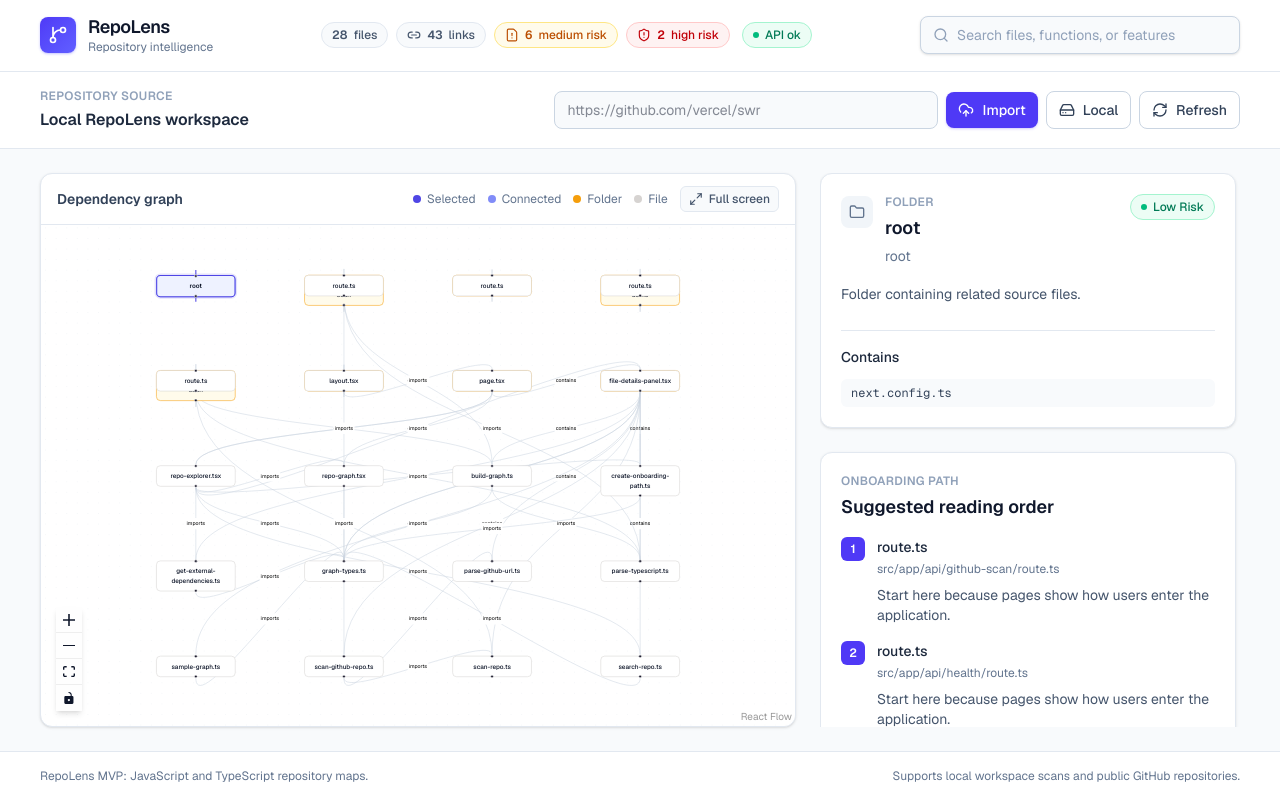
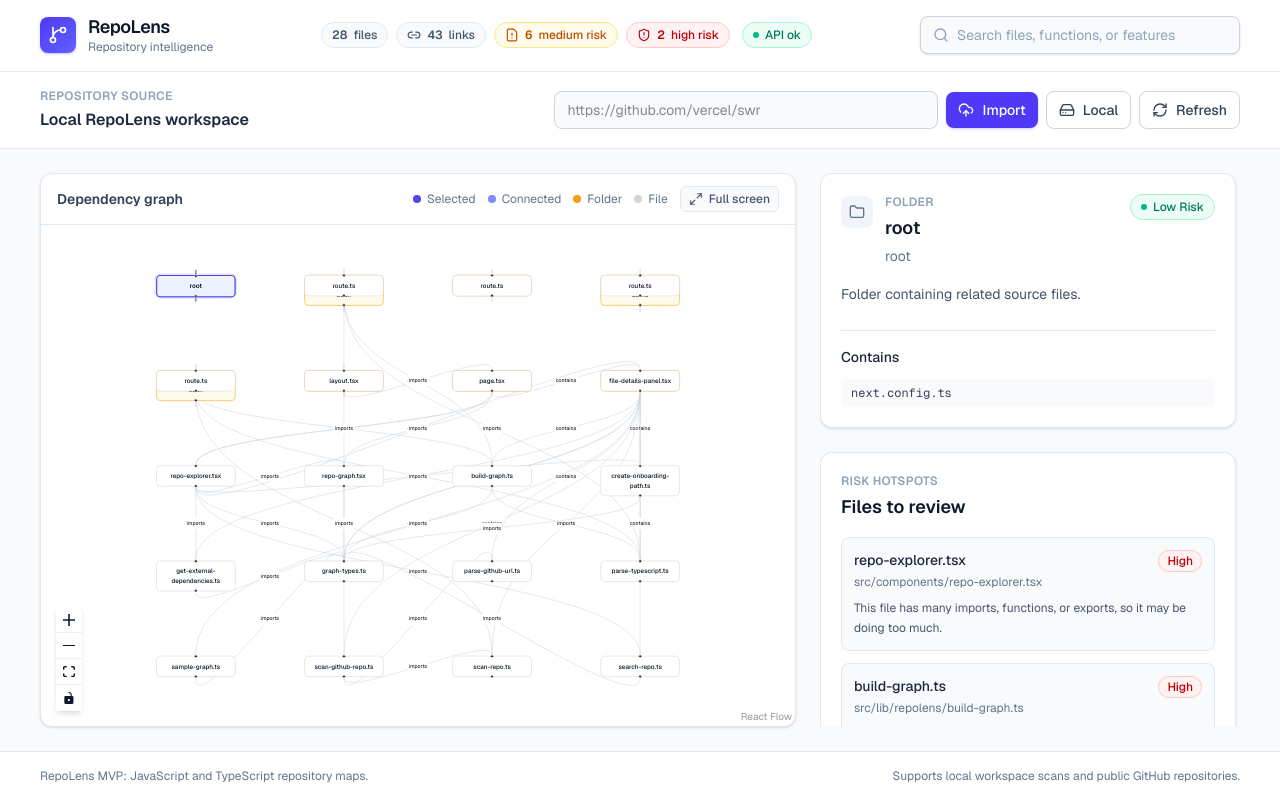
Before and after one commit to oshadhaw63/RepoLens, a Next.js app: page / in a window 1280 px wide. Built offline with nearby package versions, Linux system fonts and the light colour scheme.

Commit message:
feat: show repo risk hotspots

```diff
--- a/src/components/repo-explorer.tsx
+++ b/src/components/repo-explorer.tsx
@@ -226,6 +226,38 @@ export function RepoExplorer() {
   const searchResults = useMemo(() => {
     return searchRepo(graph.nodes, searchQuery);
   }, [graph.nodes, searchQuery]);
+
+  const riskHotspots = useMemo(() => {
+    const riskWeight = {
+      high: 3,
+      medium: 2,
+      low: 1,
+    } as const;
+
+    return graph.nodes
+      .filter((node) => {
+        return node.data.kind !== "folder" && node.data.risk.level !== "low";
+      })
+      .sort((first, second) => {
+        const firstComplexity =
+          first.data.imports.length +
+          first.data.exports.length +
+          first.data.functions.length +
+          first.data.classes.length;
+        const secondComplexity =
+          second.data.imports.length +
+          second.data.exports.length +
+          second.data.functions.length +
+          second.data.classes.length;
+
+        return (
+          riskWeight[second.data.risk.level] -
+            riskWeight[first.data.risk.level] ||
+          secondComplexity - firstComplexity
+        );
+      })
+      .slice(0, 5);
+  }, [graph.nodes]);
 
   return (
     <main className="flex min-h-screen flex-col bg-slate-50 text-slate-900 lg:h-screen lg:overflow-hidden">
@@ -487,6 +519,49 @@ export function RepoExplorer() {
             </Card>
           )}
 
+          <Card eyebrow="Risk hotspots" title="Files to review">
+            {riskHotspots.length > 0 ? (
+              <ul className="mt-4 space-y-3">
+                {riskHotspots.map((node) => (
+                  <li key={node.id}>
+                    <button
+                      type="button"
+                      className="w-full rounded-lg border border-slate-200 bg-slate-50 p-3 text-left transition hover:border-amber-300 hover:bg-amber-50/70"
+                      onClick={() => setSelectedNode(node)}
+                    >
+                      <div className="flex items-start justify-between gap-3">
+                        <div>
+                          <p className="text-sm font-medium text-slate-800">
+                            {node.data.label}
+                          </p>
+                          <p className="mt-1 break-all text-xs text-slate-500">
+                            {node.data.path}
+                          </p>
+                        </div>
+                        <span
+                          className={`shrink-0 rounded-full border px-2 py-0.5 text-xs font-medium capitalize ${
+                            node.data.risk.level === "high"
+                              ? "border-red-200 bg-red-50 text-red-700"
+                              : "border-amber-200 bg-amber-50 text-amber-700"
+                          }`}
+                        >
+                          {node.data.risk.level}
+                        </span>
+                      </div>
+                      <p className="mt-2 text-xs leading-5 text-slate-600">
+                        {node.data.risk.reason}
+                      </p>
+                    </button>
+                  </li>
+                ))}
+              </ul>
+            ) : (
+              <p className="mt-4 text-sm text-slate-500">
+                No medium or high risk files detected.
+              </p>
+            )}
+          </Card>
+
           <Card eyebrow="Onboarding path" title="Suggested reading order">
             <ol className="mt-4 space-y-4">
               {onboardingPath.map((item, index) => (
```
